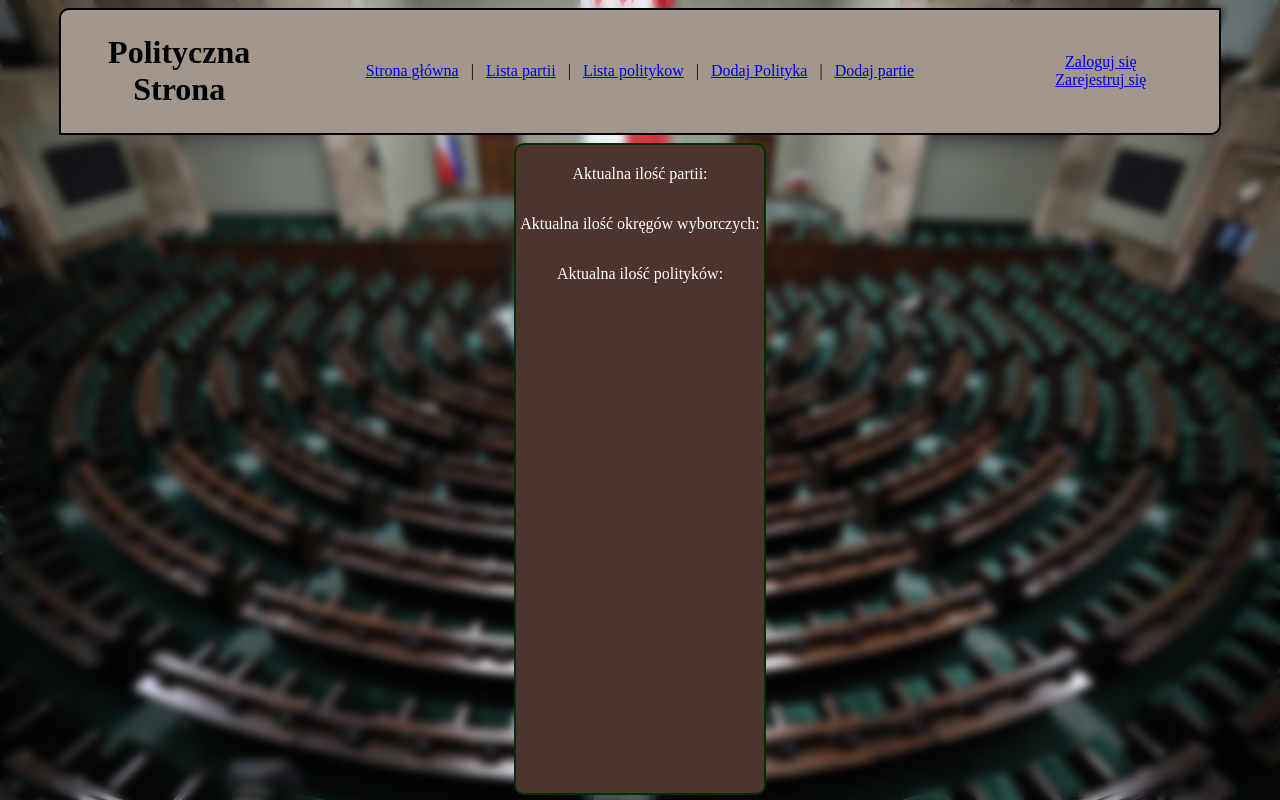
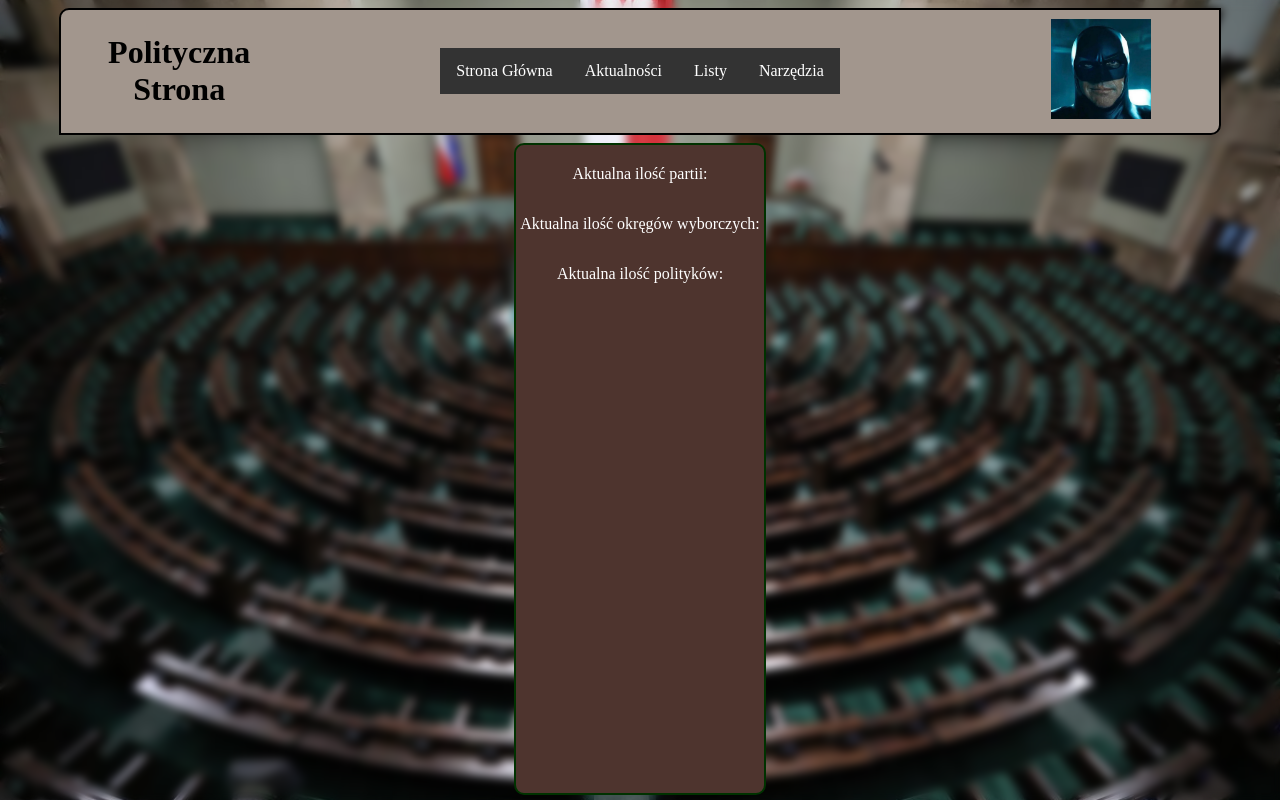
Before and after one commit to lord-vader123/polityczna-strona, a PHP site: page / in a window 1280 px wide. Run offline with PHP 8.4, Linux system fonts and the light colour scheme.

Commit message:
Poprawka

```diff
--- a/src/css/style.css
+++ b/src/css/style.css
@@ -44,15 +44,86 @@ header {
 
 .menu{
     width: 60%;
+    display: flex;
+    flex-direction: row;
+    justify-content: center;
+    align-items: center;
 }
+
+.navbar{    /* Tło paska */
+    overflow: hidden;
+    background-color: #333;
+}
+
+.navbar a {     /* Format tekstu w pasku */
+    float: left;
+    font-size: 16px;
+    color: white;
+    text-align: center;
+    padding: 14px 16px;
+    text-decoration: none;
+  }
+
+  .dropdown {
+    float: left;
+    overflow: hidden;
+  }
+
+  .dropdown .dropbtn {      /* button (jest potrzebny)*/
+    font-size: 16px;
+    border: none;
+    outline: none;
+    color: white;
+    padding: 14px 16px;
+    background-color: inherit;
+    font-family: inherit;
+    margin: 0;
+  }
+
+  .navbar a:hover, .dropdown:hover .dropbtn {       /* Zmiana koloru po najechaniu na element*/
+    background-color: rgb(0, 137, 16);
+  }
+
+  .dropdown-content {       /* Zawartosc paska*/
+    display: none;
+    position: absolute;
+    background-color: #f9f9f9;
+    min-width: 160px;
+    box-shadow: 0px 8px 16px 0px rgba(0,0,0,0.2);
+    z-index: 1;
+  }
+
+  .dropdown-content a {     /* Format tekstu w zawartości paska*/
+    float: none;
+    color: black;
+    padding: 12px 16px;
+    text-decoration: none;
+    display: block;
+    text-align: left;
+  }
+
+  .dropdown-content a:hover {       /* Tło zawartości*/
+    background-color: #ddd;
+  }
+
+  .dropdown:hover .dropdown-content {   /* Rozwijanie paska*/
+    display: block;
+  }
+
+/* Jeżeli nic z powyższego nie robi sensu, spokojnie, sam się zastanawiałem 30 minut co to robi.*/
 
 .login{
     width: 20%;
+    display: flex;
+    flex-direction: row;
+    justify-content: center;
+    align-items: center;
 }
 
 a {
     padding: 8px;
 }
+
 
 .content {
     background-color: #4E342E;
--- a/src/index.php
+++ b/src/index.php
@@ -16,12 +16,42 @@
     <h1> Polityczna Strona </h1>
     </div>
     <div class="menu">
-      <a href="index.php">Strona główna</a> | <a href="about:blank">Lista partii</a> | <a href="about:blank">Lista politykow</a> | <a href="about:blank">Dodaj Polityka</a> | <a href="about:blank">Dodaj partie</a>
+      <div class="navbar">
+        <a href="index.php">Strona Główna</a>
+        <a href="about:blank">Aktualności</a>
+
+        <div class="dropdown">
+        <button class="dropbtn">Listy<i class="fa fa-caret-down"></i></button>
+        <div class="dropdown-content">
+          <a href="about:blank">Partie</a>
+          <a href="about:blank">Politycy</a>
+        </div>
+      </div>
+
+      <div class="dropdown">
+        <button class="dropbtn">Narzędzia<i class="fa fa-caret-down"></i></button>
+        <div class="dropdown-content">
+          <a href="about:blank">Dodaj partie</a>
+          <a href="about:blank">Dodaj polityka</a>
+        </div>
+      </div>
+    </div>
+    <!--Wymaga popraw (zrobie to kiedyś) -->
+
+
   </div>
+
   <div class="login">
-  <a href="/php/login.php">Zaloguj się</a> <br>
-  <a href="/php/registration.php">Zarejestruj się</a>
+      <div class="dropdown">
+      <img style="width: 100px; height: 100px;" src="/assets/img/trzymaczmiejsca.png">
+        <div class="dropdown-content">
+          <a href="/php/login.php">Zaloguj się</a>
+          <a href="/php/registration.php">Zarejestruj się</a>
+        </div>
+
+
   </div>
+</div>
   </header>
 
   <div class="content">
@@ -31,6 +61,7 @@
 
   </div>
 
+
 </body>
 
 </html>
```
